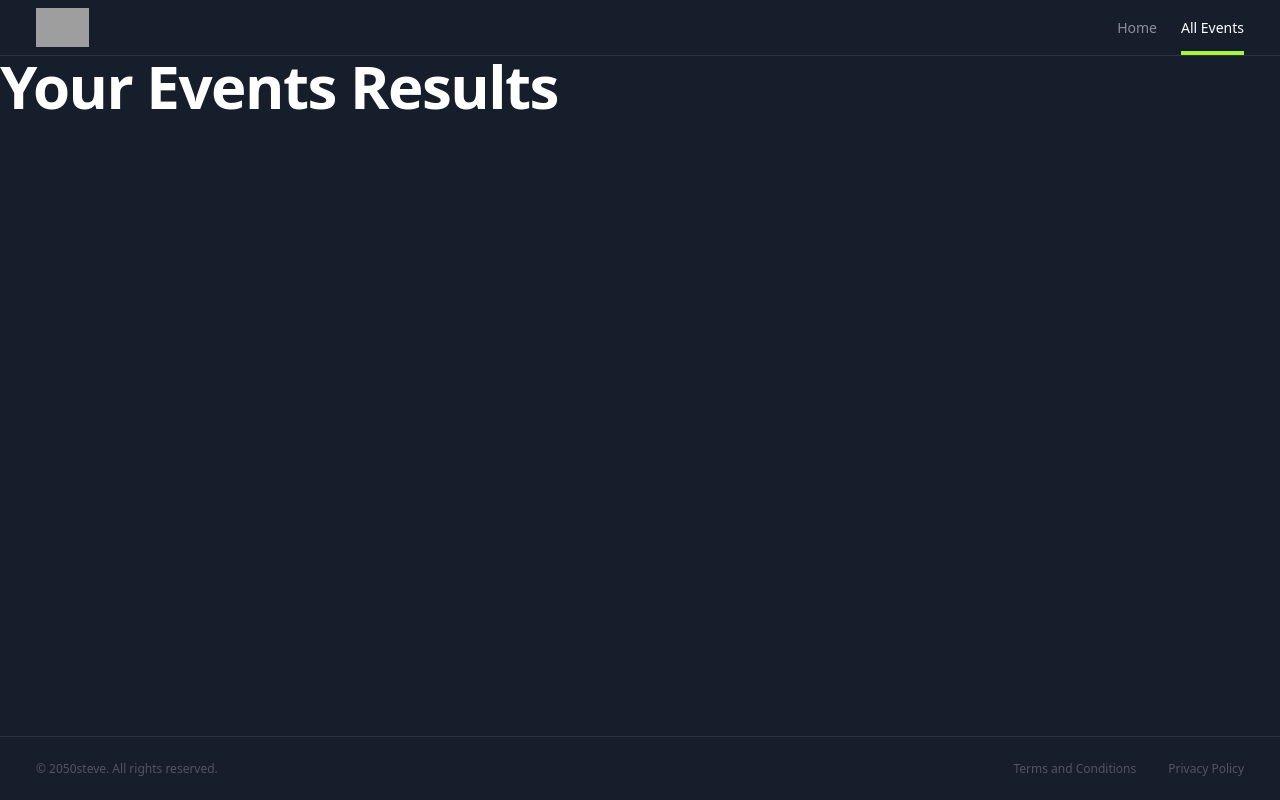
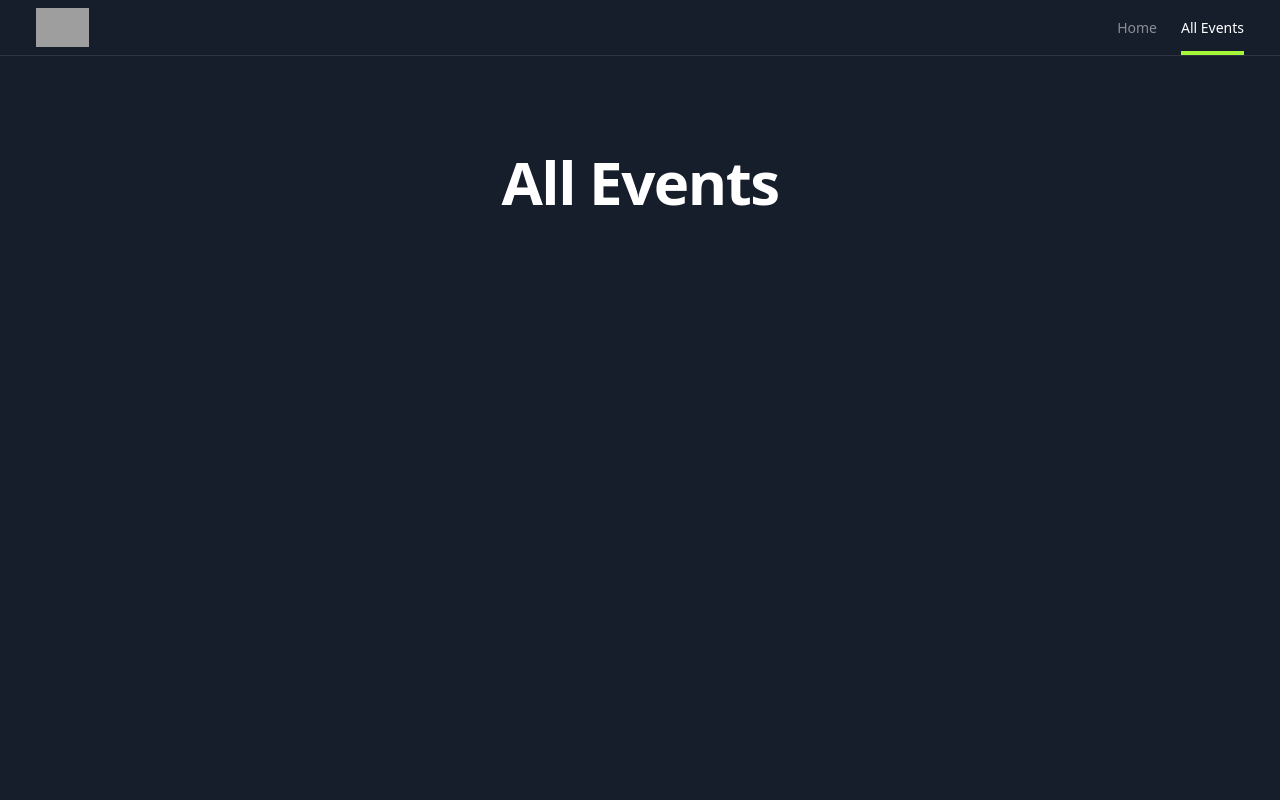
Before and after one commit to SteveMuiyuro/evento, a Next.js app in the folder Desktop/projects/evento/: page /events/all in a window 1280 px wide. Shown: the top 800 px of the page. Built offline with nearby package versions, Linux system fonts and the light colour scheme; grey boxes are pictures that could not be loaded.

Commit message:
Link params.cty to the H1

```diff
--- a/Desktop/projects/evento/app/events/[city]/page.tsx
+++ b/Desktop/projects/evento/app/events/[city]/page.tsx
@@ -1,10 +1,22 @@
 import H1 from '@/components/H1'
-import React from 'react'
 
-export default function Events() {
+type EventsProps = {
+  params:{
+    city:string
+  }
+}
+export default function Events({params}:EventsProps) {
+
+  const city = params.city
+
+  console.log(city)
+
   return (
-    <main>
-      <H1>Your Events Results</H1>
+    <main className="flex flex-col items-center py-24 px-[20px] min-h-[110vh]">
+      <H1>{
+       city === "all" ? "All Events" : `Events in ${city.charAt(0).toUpperCase() + city.slice(1)}`
+
+        }</H1>
     </main>
   )
 }
--- a/Desktop/projects/evento/app/globals.css
+++ b/Desktop/projects/evento/app/globals.css
@@ -1,3 +1,27 @@
 @tailwind base;
 @tailwind components;
 @tailwind utilities;
+
+/* SCROLLBAR STYLING */
+/* Chrome, Edge, and Safari */
+::-webkit-scrollbar {
+  width: 10px;
+}
+
+::-webkit-scrollbar-track {
+  background: #0f1015;
+}
+
+::-webkit-scrollbar-thumb {
+  background-color: rgba(255, 255, 255, 0.1);
+}
+
+::-webkit-scrollbar-thumb:hover {
+  background-color: rgba(255, 255, 255, 0.2);
+}
+
+/* Firefox */
+* {
+  scrollbar-width: thin;
+  scrollbar-color: #0f1015 rgba(255, 255, 255, 0.1);
+}
--- a/Desktop/projects/evento/app/layout.tsx
+++ b/Desktop/projects/evento/app/layout.tsx
@@ -19,7 +19,7 @@ export default function RootLayout({
 }) {
   return (
     <html lang="en">
-      <body className={`S{inter.className} bg-gray-900 text-white`}>
+      <body className={`S{inter.className} bg-gray-900 text-white overflow-y-scroll`}>
        <Container>
           <Header/>
             {children}
```
